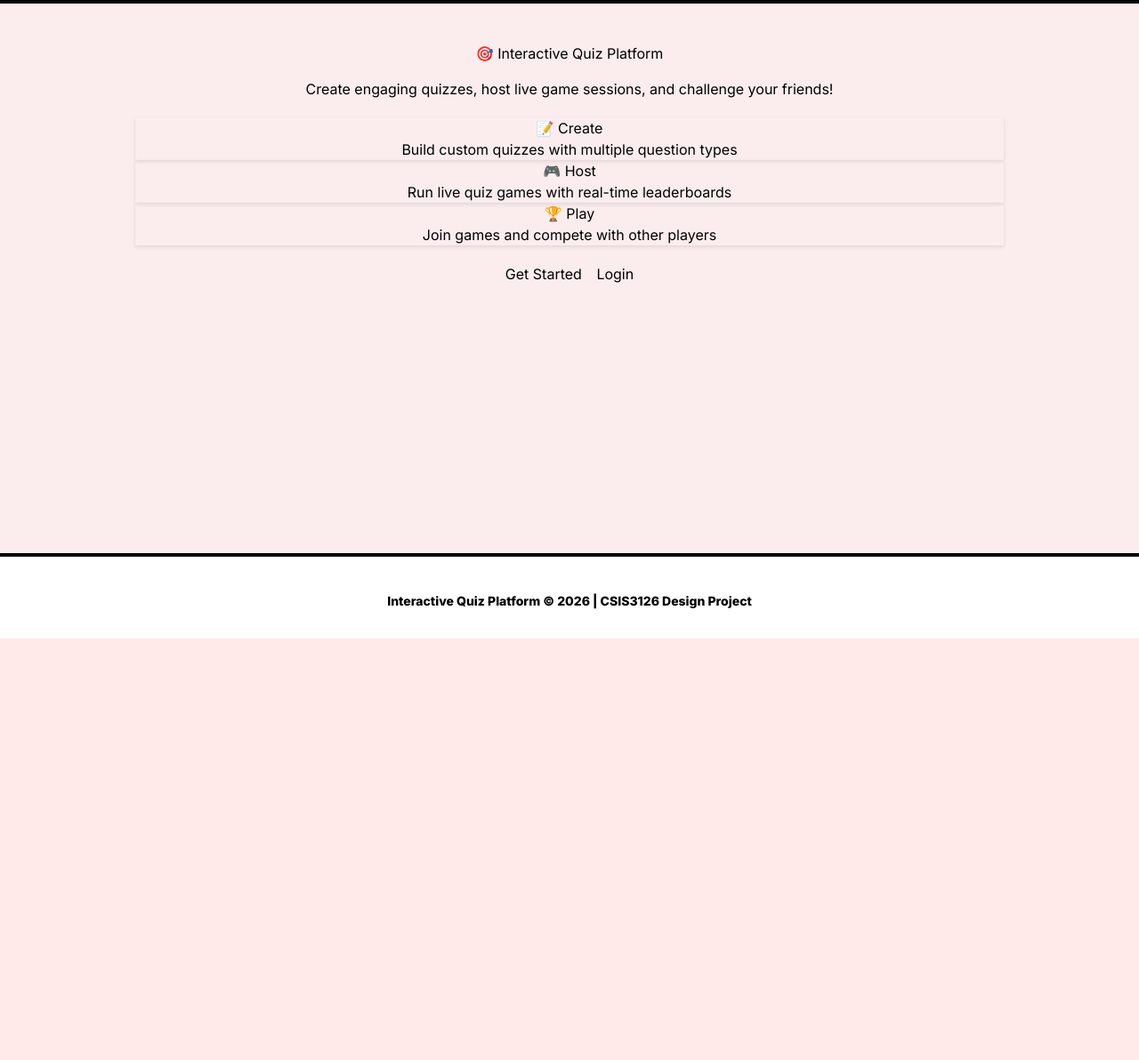
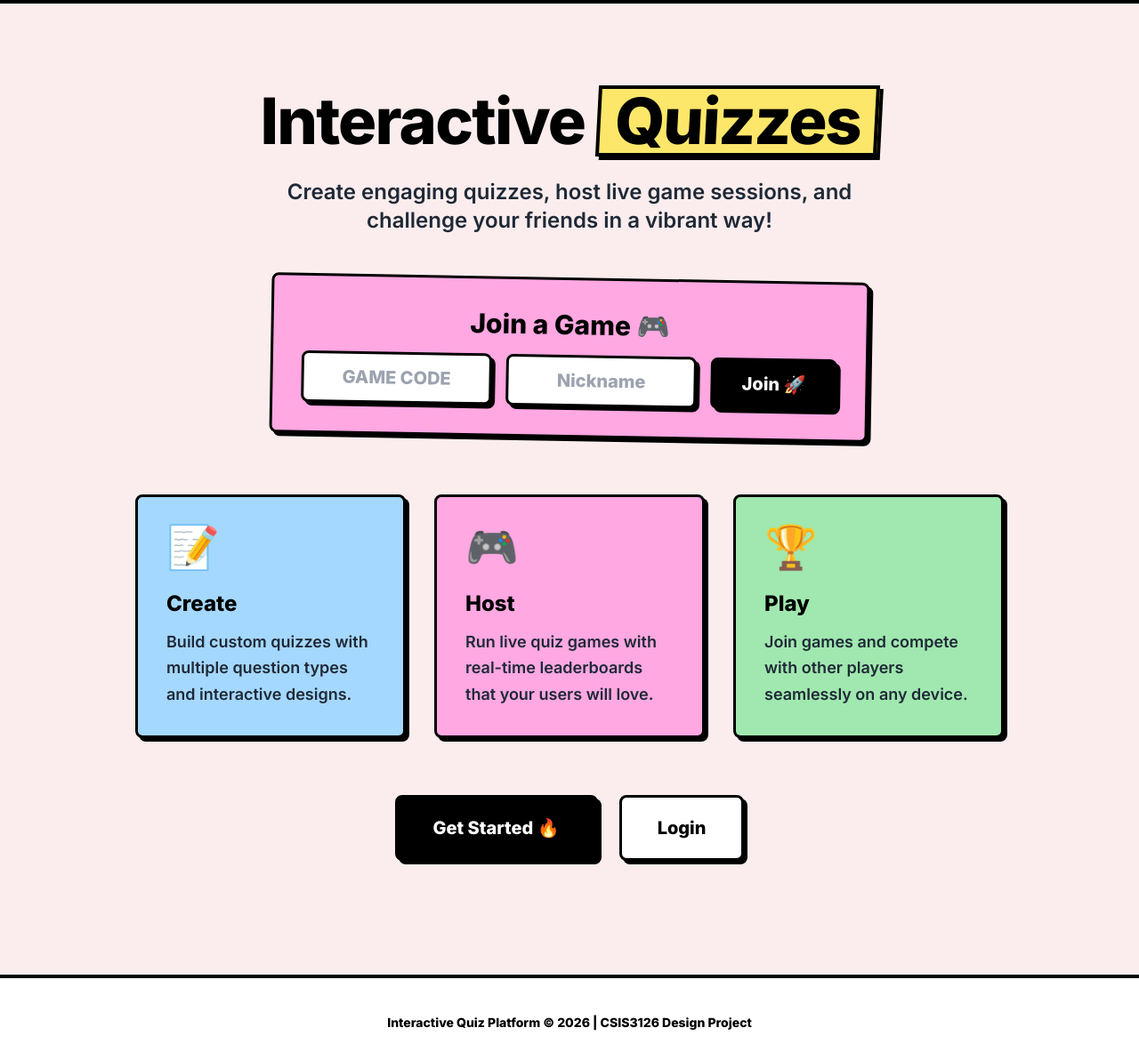
Before and after one commit to EnovWayoi/CSIS3126_Wayoi, a Flask app: page / in a window 1280 px wide. Shown: the part 82-1274 px from the top of the page at 89% size. Before the commit the page ends 800 px from the top, so only its background shows below. Run offline with Flask 3, Linux system fonts and the light colour scheme; some libraries are stand-ins or nearby versions.

Commit message:
feat: Add join game form and Neo-brutalism aesthetic to index page

```diff
--- a/src/templates/index.html
+++ b/src/templates/index.html
@@ -3,44 +3,64 @@
 {% block title %}Home - Quiz Platform{% endblock %}
 
 {% block content %}
-<div class="row justify-content-center">
-    <div class="col-md-8 text-center">
-        <h1 class="display-4 mb-4">🎯 Interactive Quiz Platform</h1>
-        <p class="lead mb-4">
-            Create engaging quizzes, host live game sessions, and challenge your friends!
-        </p>
+<div class="flex flex-col items-center text-center mt-12 mb-20 relative z-0">
+    <h1 class="text-5xl md:text-7xl font-black mb-6 tracking-tight leading-tight">
+        Interactive <span
+            class="bg-neo-yellow px-4 inline-block border-4 border-black shadow-neo transform -skew-x-3">Quizzes</span>
+    </h1>
+    <p class="text-xl md:text-2xl font-semibold mb-12 max-w-2xl text-gray-800">
+        Create engaging quizzes, host live game sessions, and challenge your friends in a vibrant way!
+    </p>
 
-        <div class="row mt-5">
-            <div class="col-md-4">
-                <div class="card h-100">
-                    <div class="card-body">
-                        <h3>📝 Create</h3>
-                        <p>Build custom quizzes with multiple question types</p>
-                    </div>
-                </div>
-            </div>
-            <div class="col-md-4">
-                <div class="card h-100">
-                    <div class="card-body">
-                        <h3>🎮 Host</h3>
-                        <p>Run live quiz games with real-time leaderboards</p>
-                    </div>
-                </div>
-            </div>
-            <div class="col-md-4">
-                <div class="card h-100">
-                    <div class="card-body">
-                        <h3>🏆 Play</h3>
-                        <p>Join games and compete with other players</p>
-                    </div>
-                </div>
-            </div>
+    <!-- Join Game Form -->
+    <div class="bg-neo-pink neo-card p-8 mb-16 max-w-2xl w-full mx-auto transform rotate-1">
+        <h2 class="text-3xl font-black mb-4">Join a Game 🎮</h2>
+        <form action="{{ url_for('join_game') }}" method="POST" class="flex flex-col sm:flex-row gap-4">
+            <input type="text" name="session_code" placeholder="Game Code" required
+                class="neo-input bg-white text-xl py-3 px-4 flex-1 font-black uppercase text-center focus:outline-none focus:ring-4 focus:ring-black">
+            <input type="text" name="nickname" placeholder="Nickname" required
+                class="neo-input bg-white text-xl py-3 px-4 flex-1 font-black text-center focus:outline-none focus:ring-4 focus:ring-black">
+            <button type="submit" class="neo-btn bg-black text-white text-xl px-8 py-3 hover:bg-gray-800 shrink-0">
+                Join 🚀
+            </button>
+        </form>
+    </div>
+
+    <div class="grid grid-cols-1 md:grid-cols-3 gap-8 w-full mb-16">
+        <!-- Card 1 -->
+        <div class="bg-neo-blue neo-card p-8 flex flex-col items-start text-left">
+            <div class="text-5xl mb-6">📝</div>
+            <h3 class="text-2xl font-black mb-3">Create</h3>
+            <p class="font-semibold text-gray-800 text-lg leading-relaxed">Build custom quizzes with multiple question
+                types and interactive designs.</p>
         </div>
 
-        <div class="mt-5">
-            <a href="{{ url_for('register') }}" class="btn btn-primary btn-lg me-3">Get Started</a>
-            <a href="{{ url_for('login') }}" class="btn btn-outline-primary btn-lg">Login</a>
+        <!-- Card 2 -->
+        <div class="bg-neo-pink neo-card p-8 flex flex-col items-start text-left">
+            <div class="text-5xl mb-6">🎮</div>
+            <h3 class="text-2xl font-black mb-3">Host</h3>
+            <p class="font-semibold text-gray-800 text-lg leading-relaxed">Run live quiz games with real-time
+                leaderboards that your users will love.</p>
         </div>
+
+        <!-- Card 3 -->
+        <div class="bg-neo-green neo-card p-8 flex flex-col items-start text-left">
+            <div class="text-5xl mb-6">🏆</div>
+            <h3 class="text-2xl font-black mb-3">Play</h3>
+            <p class="font-semibold text-gray-800 text-lg leading-relaxed">Join games and compete with other players
+                seamlessly on any device.</p>
+        </div>
+    </div>
+
+    <div class="flex flex-wrap gap-6 justify-center">
+        <a href="{{ url_for('register') }}"
+            class="neo-btn bg-black text-white text-xl px-10 py-5 hover:bg-gray-800 hover:-translate-y-1 hover:shadow-neo">
+            Get Started 🔥
+        </a>
+        <a href="{{ url_for('login') }}"
+            class="neo-btn bg-white text-black text-xl px-10 py-5 hover:-translate-y-1 hover:shadow-neo">
+            Login
+        </a>
     </div>
 </div>
 {% endblock %}
```
